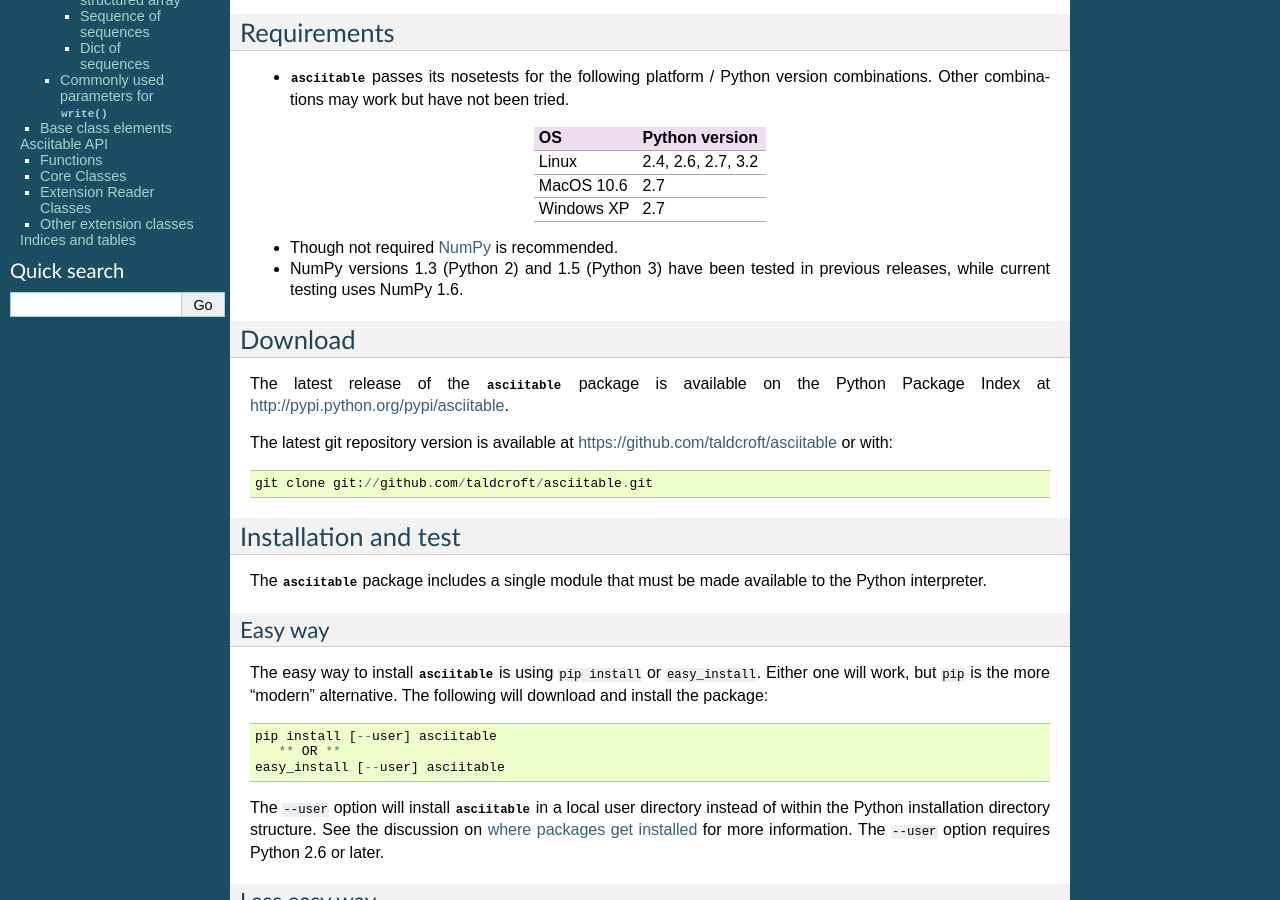
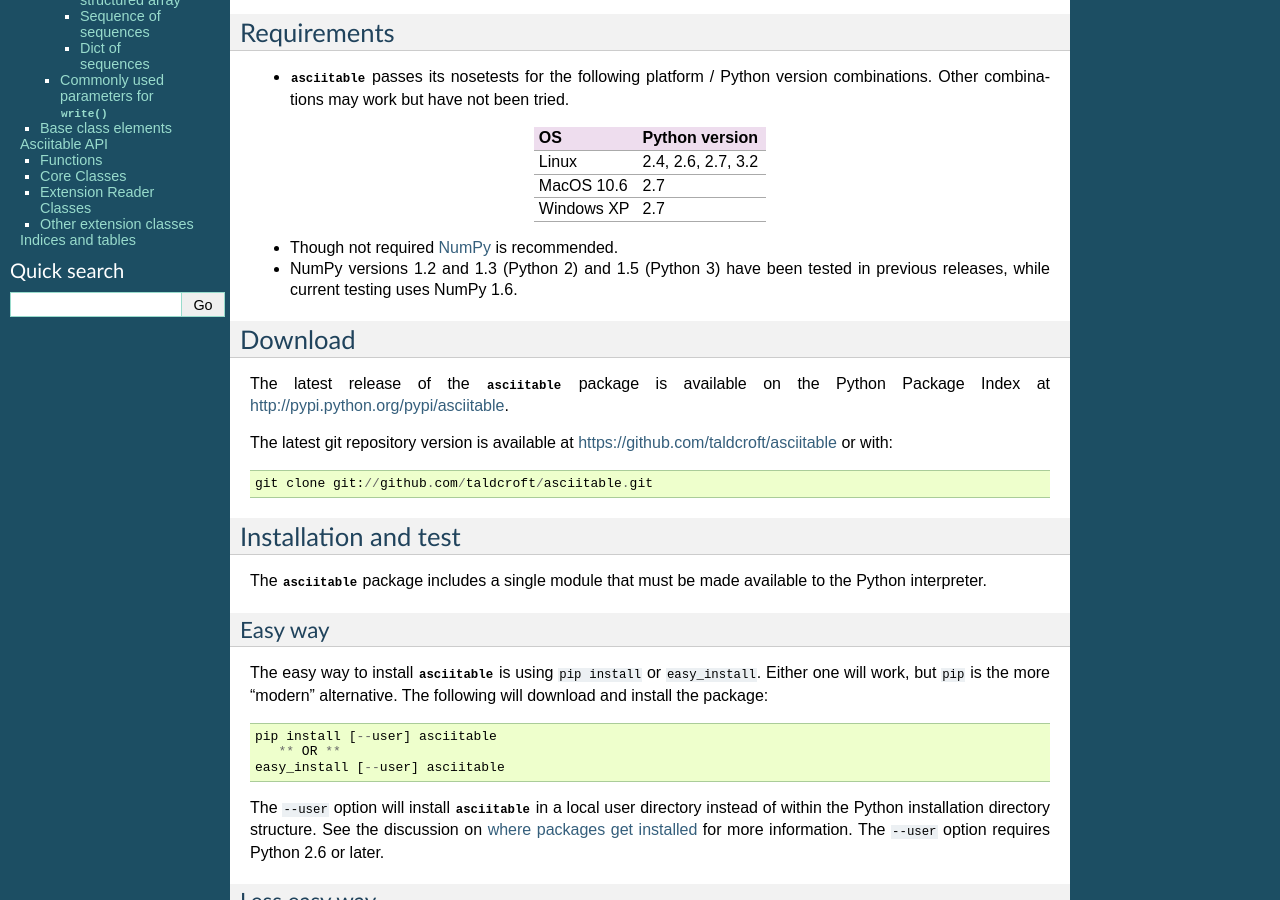
Before and after one commit to taldcroft/asciitable, a Sphinx documentation site: the page built from doc/index.rst, in a window 1280 px wide and 900 px high, scrolled down 562 px. Built offline with Sphinx 7.4.7, drawn with Linux system fonts in a browser that asks for light colours.

```diff
--- a/asciitable.py
+++ b/asciitable.py
@@ -27,6 +27,8 @@
 ## ON ANY THEORY OF LIABILITY, WHETHER IN CONTRACT, STRICT LIABILITY, OR TORT
 ## (INCLUDING NEGLIGENCE OR OTHERWISE) ARISING IN ANY WAY OUT OF THE USE OF THIS
 ## SOFTWARE, EVEN IF ADVISED OF THE POSSIBILITY OF SUCH DAMAGE.
+
+__version__ = '0.6.0'
 
 import os
 import sys
--- a/doc/index.rst
+++ b/doc/index.rst
@@ -46,10 +46,8 @@ Windows XP  2.7
 =========== ===================
 
 * Though not required `NumPy <http://numpy.scipy.org/>`_ is recommended.
-* NumPy versions 1.3 (Python 2) and 1.5 (Python 3) have been tested
+* NumPy versions 1.2 and 1.3 (Python 2) and 1.5 (Python 3) have been tested
   in previous releases, while current testing uses NumPy 1.6.
-
-
 
 Download
 ---------------------------
```
Also changed, not shown: 4 other files.
